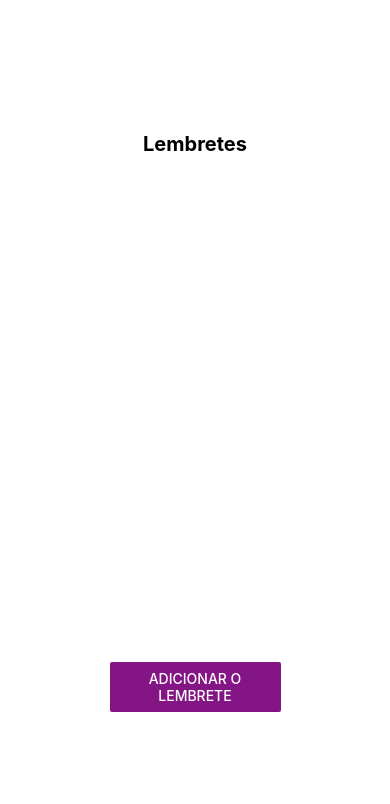
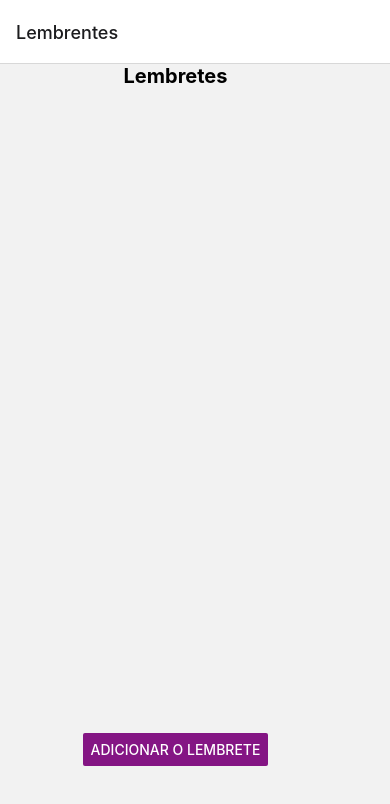
Before and after one commit to janildesfilgueira/app-agenda-bebe, a React Native app in the folder app-agenda-bebe/: screen / in a window 390 px wide. Shown: the top 804 px of the page. Built offline with nearby package versions, Linux system fonts and the light colour scheme.

Commit message:
Adicionando a navegação das páginas

```diff
--- a/app-agenda-bebe/App.js
+++ b/app-agenda-bebe/App.js
@@ -1,11 +1,9 @@
 import { StyleSheet, View } from 'react-native';
-import ViewTelaPrincipal from './componentes/TelaPrincipal/ViewTelaPrincipal';
+import Navegacao from './componentes/Navegacao/Navegacao';
 
 export default function App() {
   return (
-    <View style={styles.container}>
-      <ViewTelaPrincipal />
-    </View>
+      <Navegacao />
   );
 }
 
--- /dev/null
+++ b/app-agenda-bebe/componentes/Navegacao/Navegacao.js
@@ -0,0 +1,25 @@
+import { createNativeStackNavigator } from '@react-navigation/native-stack';
+import {NavigationContainer} from '@react-navigation/native';
+import ViewTelaPrincipal from '../TelaPrincipal/ViewTelaPrincipal';
+import ViewDadosCrianca from '../DadosCrianca/ViewDadosCrianca';
+
+const Stack = createNativeStackNavigator();
+
+const Navegacao = () => (
+    <NavigationContainer>
+        <Stack.Navigator initialRouteName="TelaPrincipal">
+            <Stack.Screen
+                name="TelaPrincipal"
+                component={ViewTelaPrincipal}
+                options={{title: 'Lembrentes'}}
+            />
+            <Stack.Screen
+                name="DadosCrianca"
+                component={ViewDadosCrianca}
+                options={{title: 'Dados da criança'}}
+            />
+        </Stack.Navigator>
+    </NavigationContainer>
+)
+
+export default Navegacao;
```
